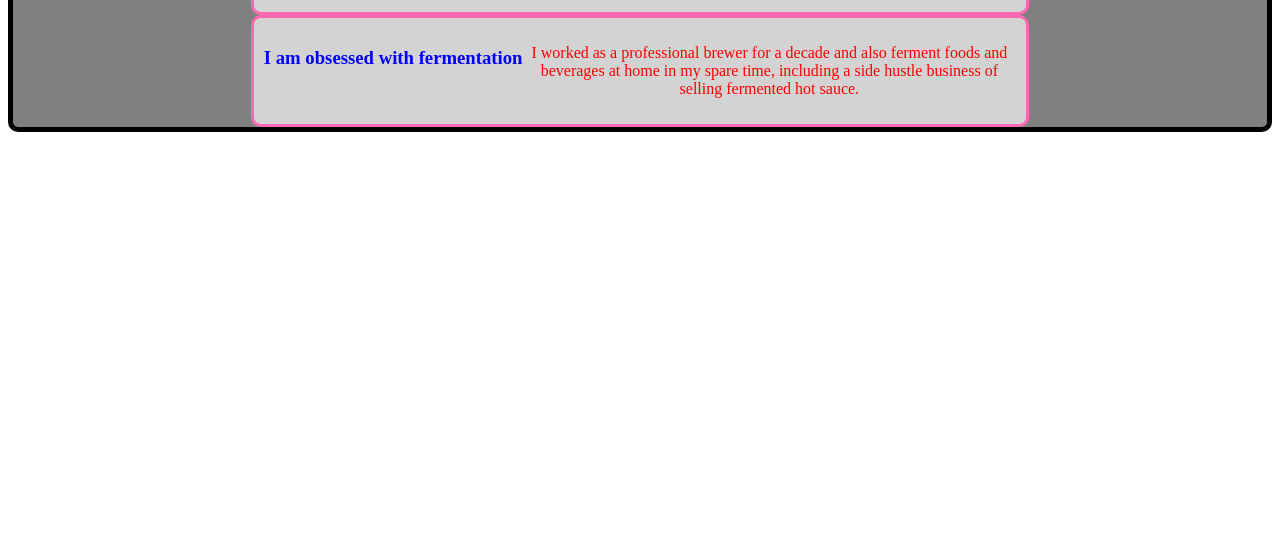
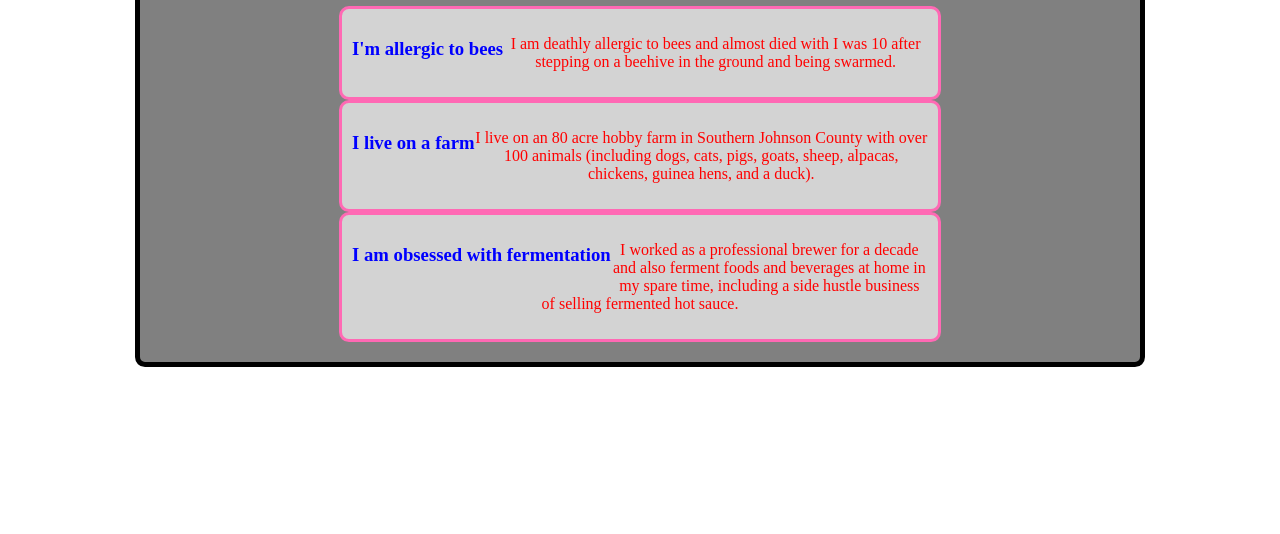
Before and after one commit to JoshHambright/2truths1lie, a plain HTML site: page index.html in a window 1280 px wide. Shown: the part 266-800 px from the top of the page. Drawn offline with Linux system fonts and the light colour scheme.

Commit message:
commit message

```diff
--- a/styles.css
+++ b/styles.css
@@ -4,8 +4,14 @@
     border-style: solid;
     border-radius: 10px;
     background-color: grey;
-
-
+    margin: 0;
+    position: absolute;
+    top: 50%;
+    left: 50%;
+    -ms-transform: translate(-50%, -50%);
+    transform: translate(-50%, -50%);
+    width: 75%;
+    padding: 20px;
 }
 
 .title{
```
